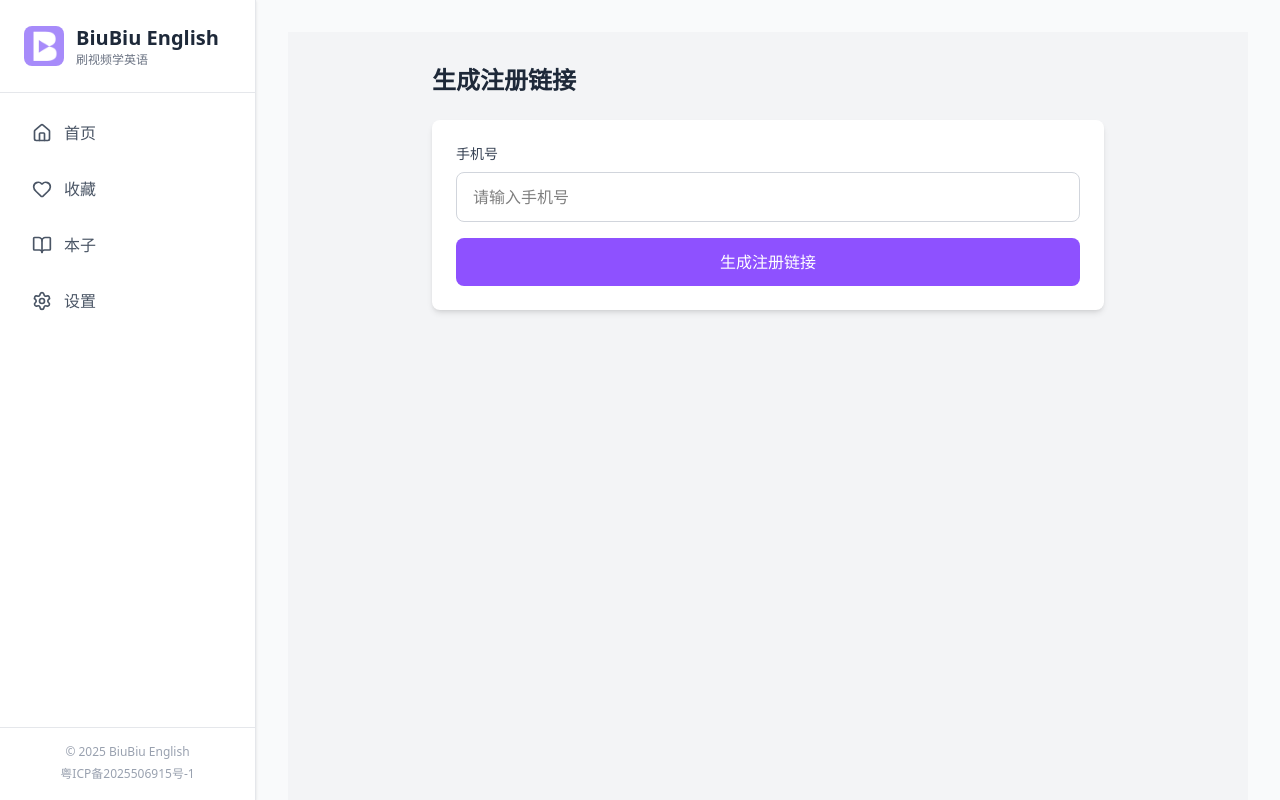
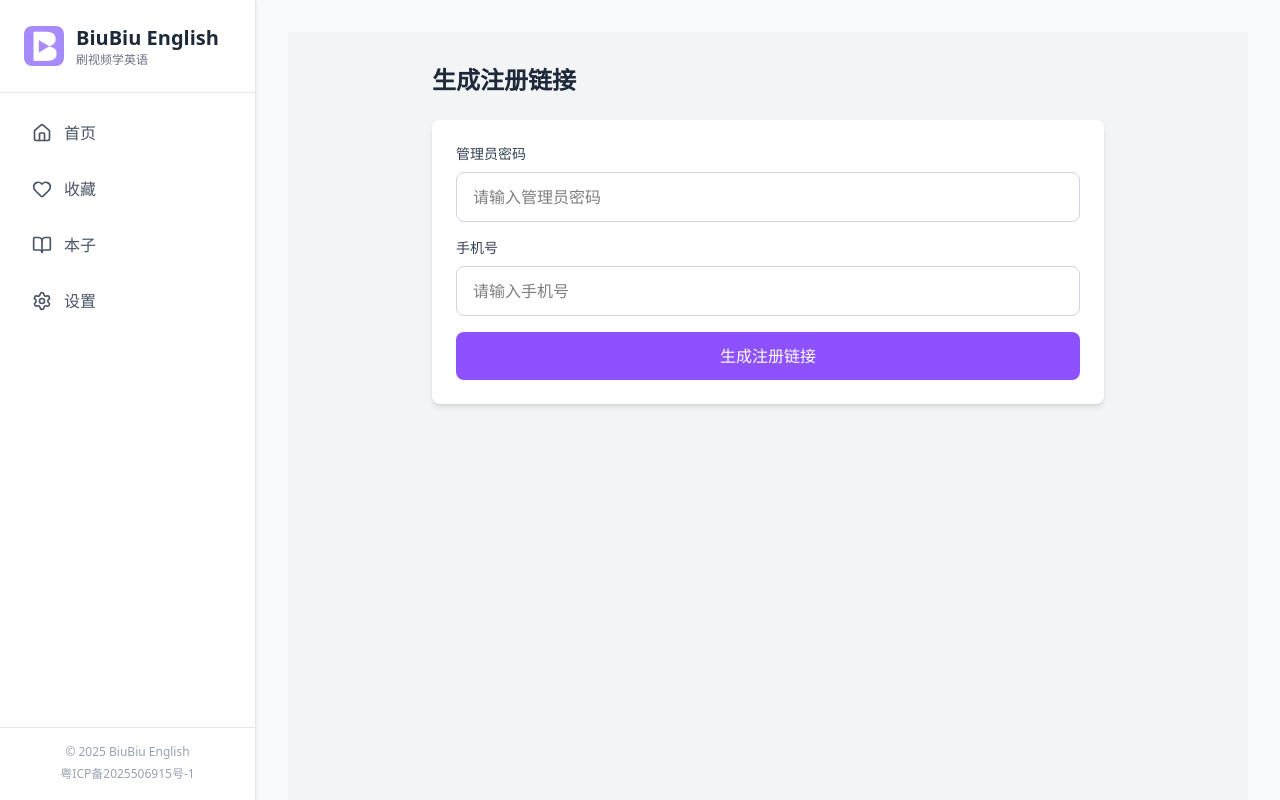
Before and after one commit to jk705517/English-App, a React (Vite) app: page /admin/generate-link in a window 1280 px wide. Built offline with nearby package versions, Linux system fonts and the light colour scheme.

Commit message:
需要密码来连接

```diff
--- a/src/pages/AdminGenerateLink.jsx
+++ b/src/pages/AdminGenerateLink.jsx
@@ -2,6 +2,7 @@ import { useState } from 'react';
 import { adminAPI } from '../services/api';
 
 export default function AdminGenerateLink() {
+    const [adminPassword, setAdminPassword] = useState('');
     const [phone, setPhone] = useState('');
     const [loading, setLoading] = useState(false);
     const [error, setError] = useState('');
@@ -10,6 +11,11 @@ export default function AdminGenerateLink() {
 
     const handleGenerate = async (e) => {
         e.preventDefault();
+
+        if (!adminPassword.trim()) {
+            setError('请输入管理员密码');
+            return;
+        }
 
         if (!phone.trim()) {
             setError('请输入手机号');
@@ -20,7 +26,7 @@ export default function AdminGenerateLink() {
         setError('');
 
         try {
-            const response = await adminAPI.generateLink(phone.trim());
+            const response = await adminAPI.generateLink(phone.trim(), adminPassword.trim());
             if (response.success) {
                 setResults(prev => [{
                     link: response.link,
@@ -57,6 +63,18 @@ export default function AdminGenerateLink() {
                 {/* 生成表单 */}
                 <div className="bg-white p-6 rounded-lg shadow-md mb-6">
                     <form onSubmit={handleGenerate} className="space-y-4">
+                        <div>
+                            <label className="block text-sm font-medium text-gray-700 mb-2">
+                                管理员密码
+                            </label>
+                            <input
+                                type="password"
+                                value={adminPassword}
+                                onChange={(e) => setAdminPassword(e.target.value)}
+                                placeholder="请输入管理员密码"
+                                className="w-full px-4 py-3 border border-gray-300 rounded-lg focus:outline-none focus:ring-2 focus:ring-violet-400 focus:border-transparent"
+                            />
+                        </div>
                         <div>
                             <label className="block text-sm font-medium text-gray-700 mb-2">
                                 手机号
--- a/src/services/api.js
+++ b/src/services/api.js
@@ -198,11 +198,11 @@ export const activateAPI = {
 
 // 管理员 API
 export const adminAPI = {
-    generateLink: async (phone) => {
+    generateLink: async (phone, adminPassword) => {
         const response = await fetch(`${API_BASE}/api/admin/generate-link`, {
             method: 'POST',
             headers: { 'Content-Type': 'application/json' },
-            body: JSON.stringify({ phone }),
+            body: JSON.stringify({ phone, adminPassword }),
         });
         return response.json();
     },
```
Also changed, not shown: 1 other file (tests, documents, lock files or other folders).
